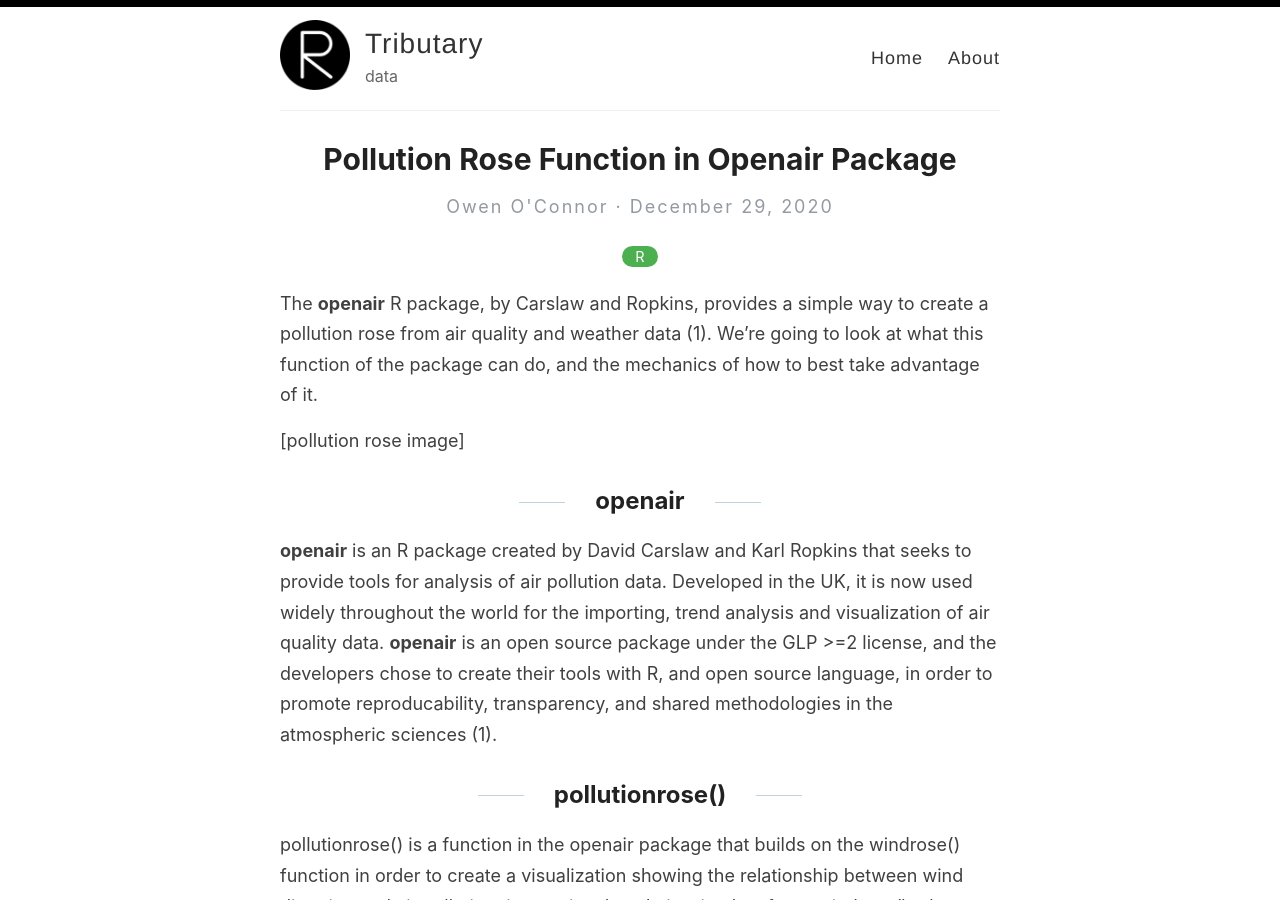
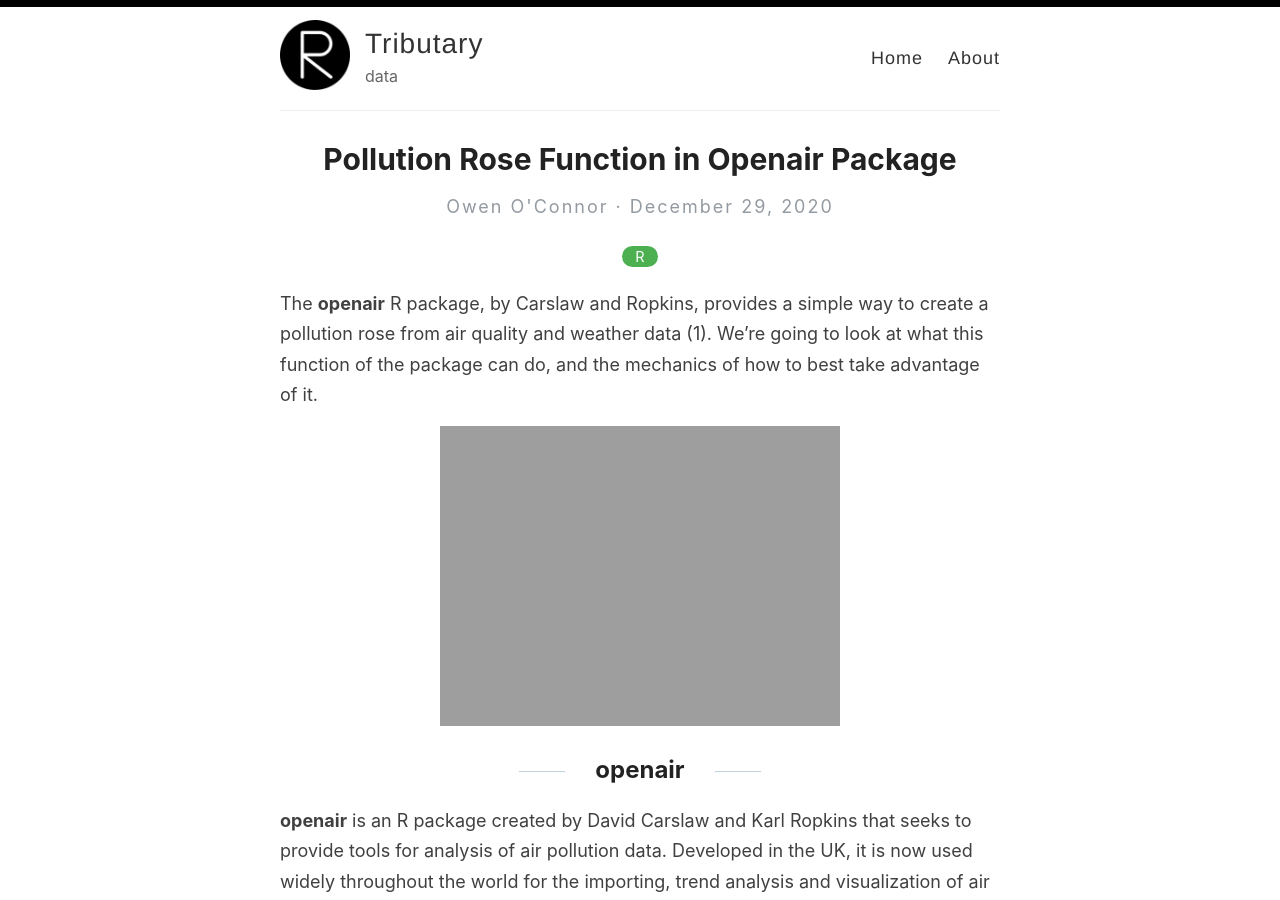
Before and after one commit to oroconnor/reverie, a Jekyll site: the page built from _posts/2020-12-29-pollutionrose.md, in a window 1280 px wide and 900 px high. Built offline with Jekyll 4.4.1, drawn with Linux system fonts in a browser that asks for light colours.

Commit message:
Update 2020-12-29-pollutionrose.md

```diff
--- a/_posts/2020-12-29-pollutionrose.md
+++ b/_posts/2020-12-29-pollutionrose.md
@@ -7,7 +7,7 @@ categories: [R]
 
 The **openair** R package, by Carslaw and Ropkins, provides a simple way to create a pollution rose from air quality and weather data (1). We're going to look at what this function of the package can do, and the mechanics of how to best take advantage of it.
 
-[pollution rose image]
+<img src = "https://oroconnor.github.io/td/images/pollutionrose/ExampleJuly4PollutionRoseDec10.pdf">
 
 ## openair
 
```
